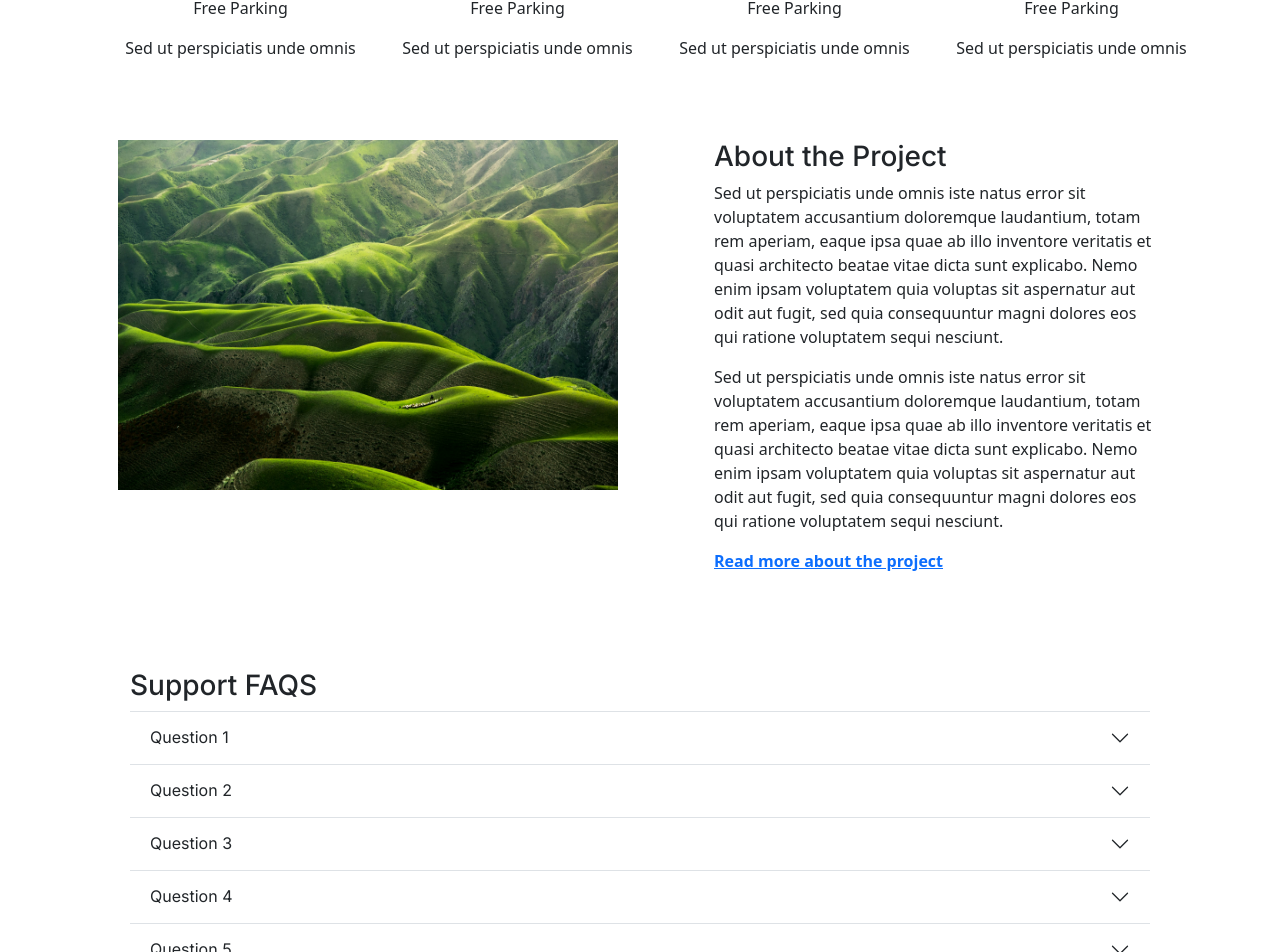
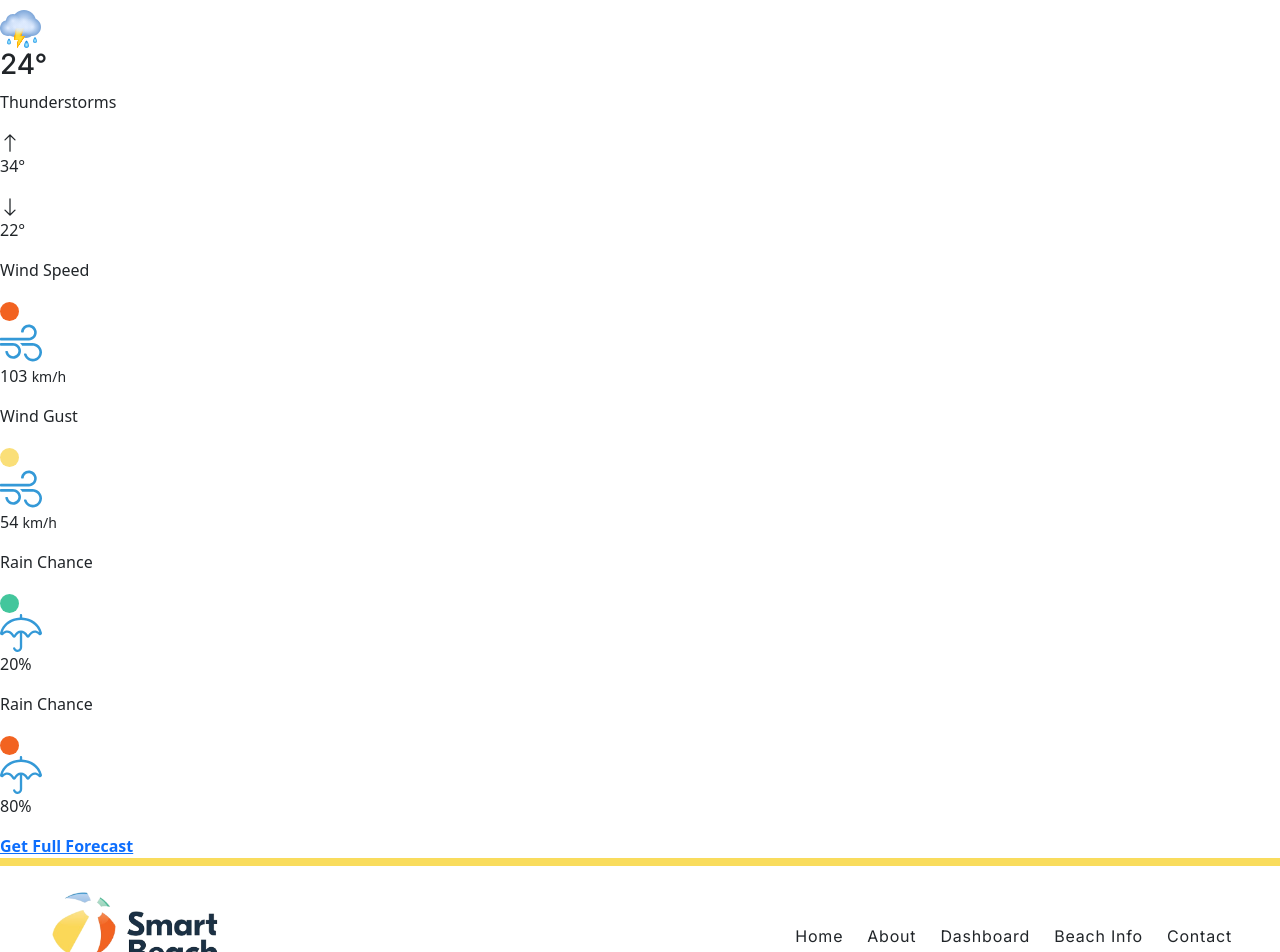
Before and after one commit to C-Blouin/SmartBeach, a React (Vite) app: page / in a window 1280 px wide. Shown: the part 295-1247 px from the top of the page. Built offline with nearby package versions, Linux system fonts and the light colour scheme.

Commit message:
Adding Landing Asset Imports & Hero Section Structure

```diff
--- a/src/views/Home.jsx
+++ b/src/views/Home.jsx
@@ -1,199 +1,135 @@
+// Global React Imports.
 import React from "react";
+import { useState, useEffect, useContext } from "react";
+
+// Hero Forecast Widget Icon Imports.
+import thunderstorm from "../images/landing/forecast-icons/thunderstorms.svg";
+import windSpeed from "../images/landing/forecast-icons/wind.svg";
+import rainChance from "../images/landing/forecast-icons/umbrella.svg";
+
+// Indicators Imports.
+import safeIndicator from "../images/landing/safety-indicators/safe.svg";
+import cautionIndicator from "../images/landing/safety-indicators/caution.svg";
+import dangerIndicator from "../images/landing/safety-indicators/danger.svg";
+
+// Why Section Icon Imports
+import reasonIcon from "../images/landing/reason-icons/reason-icon.svg";
+
+// About Image Imports
+import aboutImage from "../images/landing/about/about-image.svg";
+
+// Review Images Imports
+import reviewImage from "../images/landing/reviews/laura.png";
+
+// FAQS Image Imports
+import lifeBuoy from "../images/landing/faq/life-buoy.png";
 
 function Home() {
+
+	// Setting Document Title for the Home Page.
+	useEffect(() => {
+	document.title = 'Smart Beach | Home';
+	},[]);
+
 	return (
-    <section className="container reasons_why">
-      <h3>Why Kincardine</h3>
+
+		<div className="container-fluid p-0">
+
+		 	{/* Start of Hero Wrapper */}
+			<div className="hero-wrapper">
+
+				{/* Start of Hero Section */}
+				<div id="hero">
+
+					{/* Start of Hero Content */}
+					<section className="hero-content">
+						<h1>Station Beach <br /> Kincardine</h1>
 						<p>
-        Sed ut perspiciatis unde omnis iste natus error sit voluptatem
-        accusantium doloremque laudantium, totam rem aperiam, eaque ipsa quae ab
-        illo inventore veritatis et quasi architecto beatae vitae dicta sunt
-        explicabo.
+							Transitioning current data into safe swimming.
 						</p>
-      <a href="#">Read More</a>
-      <section className="reasons">
-        <ul className="row text-center">
-          <li className="col">
-            {/* with pseudo-elements we will add icons for each li */}
-            <p>Free Parking</p>
-            <p>Sed ut perspiciatis unde omnis</p>
-          </li>
-          <li className="col">
-            <p>Free Parking</p>
-            <p>Sed ut perspiciatis unde omnis</p>
-          </li>
-          <li className="col">
-            <p>Free Parking</p>
-            <p>Sed ut perspiciatis unde omnis</p>
-          </li>
-          <li className="col">
-            <p>Free Parking</p>
-            <p>Sed ut perspiciatis unde omnis</p>
-          </li>
-        </ul>
 					</section>
-      <section className="about_us row">
-        <div className="col mx-auto p-5">
-          <img src="/image.jpg" width="500" height="350" alt="" />
+					{/* End of Hero Content */}
+
+					{/* Start of Hero Forecast */}
+					<div className="hero-forecast">
+
+						{/* Primary Card */}
+						<div className="primary-card">
+							<img src={thunderstorm} alt="Thunderstorm" />
+							<div className="primary-card-content">
+								<article>
+									<h3>24°</h3>
+									<p>Thunderstorms</p>
+								</article>
+								<div className="temperature-container">
+									<div>
+										<svg xmlns="http://www.w3.org/2000/svg" width="20" height="20" fill="currentColor" className="bi bi-arrow-up" viewBox="0 0 16 16"><path fillRule="evenodd" d="M8 15a.5.5 0 0 0 .5-.5V2.707l3.146 3.147a.5.5 0 0 0 .708-.708l-4-4a.5.5 0 0 0-.708 0l-4 4a.5.5 0 1 0 .708.708L7.5 2.707V14.5a.5.5 0 0 0 .5.5"/>
+										</svg>
+										<p>34°</p>
 									</div>
-        <div className="col p-5">
-          <h3>About the Project</h3>
-          <p>
-            Sed ut perspiciatis unde omnis iste natus error sit voluptatem
-            accusantium doloremque laudantium, totam rem aperiam, eaque ipsa
-            quae ab illo inventore veritatis et quasi architecto beatae vitae
-            dicta sunt explicabo. Nemo enim ipsam voluptatem quia voluptas sit
-            aspernatur aut odit aut fugit, sed quia consequuntur magni dolores
-            eos qui ratione voluptatem sequi nesciunt.
-          </p>
-          <p>
-            Sed ut perspiciatis unde omnis iste natus error sit voluptatem
-            accusantium doloremque laudantium, totam rem aperiam, eaque ipsa
-            quae ab illo inventore veritatis et quasi architecto beatae vitae
-            dicta sunt explicabo. Nemo enim ipsam voluptatem quia voluptas sit
-            aspernatur aut odit aut fugit, sed quia consequuntur magni dolores
-            eos qui ratione voluptatem sequi nesciunt.{" "}
-          </p>
-          <a href="#">Read more about the project</a>
+									<div>
+										<svg xmlns="http://www.w3.org/2000/svg" width="20" height="20" fill="currentColor" className="bi bi-arrow-down" viewBox="0 0 16 16"><path fillRule="evenodd" d="M8 1a.5.5 0 0 1 .5.5v11.793l3.146-3.147a.5.5 0 0 1 .708.708l-4 4a.5.5 0 0 1-.708 0l-4-4a.5.5 0 0 1 .708-.708L7.5 13.293V1.5A.5.5 0 0 1 8 1"/>
+										</svg>
+										<p>22°</p>
 									</div>
-      </section>
-      <section
-        class="accordion accordion-flush questions p-5"
-        id="faqsQuestions"
-      >
-        <h3>Support FAQS</h3>
-        <article class="accordion-item">
-          <h2 class="accordion-header">
-            <button
-              class="accordion-button collapsed"
-              type="button"
-              data-bs-toggle="collapse"
-              data-bs-target="#collapseOne"
-              aria-expanded="true"
-              aria-controls="collapseOne"
-            >
-              Question 1
-            </button>
-          </h2>
-          <div
-            id="collapseOne"
-            class="accordion-collapse collapse"
-            data-bs-parent="#faqsQuestions"
-          >
-            <p class="accordion-body">
-              Sed ut perspiciatis unde omnis iste natus error sit voluptatem
-              accusantium doloremque laudantium, totam rem aperiam, eaque ipsa
-              quae ab illo inventore veritatis et quasi architecto beatae vitae
-              dicta sunt explicabo.
-            </p>
 								</div>
+							</div>
+						</div>
+
+						{/* Sub Card One */}
+						<article className="widget-card">
+							<div className="widget-top">
+								<p>Wind Speed</p>
+								<img src={dangerIndicator} alt="Danger Indicator" className="safety-indicators" />
+							</div>
+							<img src={windSpeed} alt="Wind Speed Icon" />
+							<p>103 <small>km/h</small></p>
 						</article>
-        <article class="accordion-item">
-          <h2 class="accordion-header">
-            <button
-              class="accordion-button collapsed"
-              type="button"
-              data-bs-toggle="collapse"
-              data-bs-target="#collapseTwo"
-              aria-expanded="false"
-              aria-controls="collapseTwo"
-            >
-              Question 2
-            </button>
-          </h2>
-          <div
-            id="collapseTwo"
-            class="accordion-collapse collapse"
-            data-bs-parent="#faqsQuestions"
-          >
-            <p class="accordion-body">
-              Sed ut perspiciatis unde omnis iste natus error sit voluptatem
-              accusantium doloremque laudantium, totam rem aperiam, eaque ipsa
-              quae ab illo inventore veritatis et quasi architecto beatae vitae
-              dicta sunt explicabo.
-            </p>
+
+						{/* Sub Card Two */}
+						<article className="widget-card">
+							<div className="widget-top">
+								<p>Wind Gust</p>
+								<img src={cautionIndicator} alt="Caution Indicator" className="safety-indicators" />
 							</div>
+							<img src={windSpeed} alt="Wind Gust Icon" />
+							<p>54 <small>km/h</small></p>
 						</article>
-        <article class="accordion-item">
-          <h2 class="accordion-header">
-            <button
-              class="accordion-button collapsed"
-              type="button"
-              data-bs-toggle="collapse"
-              data-bs-target="#collapseThree"
-              aria-expanded="false"
-              aria-controls="collapseThree"
-            >
-              Question 3
-            </button>
-          </h2>
-          <div
-            id="collapseThree"
-            class="accordion-collapse collapse"
-            data-bs-parent="#faqsQuestions"
-          >
-            <p class="accordion-body">
-              Sed ut perspiciatis unde omnis iste natus error sit voluptatem
-              accusantium doloremque laudantium, totam rem aperiam, eaque ipsa
-              quae ab illo inventore veritatis et quasi architecto beatae vitae
-              dicta sunt explicabo.
-            </p>
+
+						{/* Sub Card Three */}
+						<article className="widget-card">
+							<div className="widget-top">
+								<p>Rain Chance</p>
+								<img src={safeIndicator} alt="Safe Indicator" className="safety-indicators" />
 							</div>
+							<img src={rainChance} alt="Rain Chance Icon" />
+							<p>20%</p>
 						</article>
-        <article class="accordion-item">
-          <h2 class="accordion-header">
-            <button
-              class="accordion-button collapsed"
-              type="button"
-              data-bs-toggle="collapse"
-              data-bs-target="#collapseFour"
-              aria-expanded="false"
-              aria-controls="collapseFour"
-            >
-              Question 4
-            </button>
-          </h2>
-          <div
-            id="collapseFour"
-            class="accordion-collapse collapse"
-            data-bs-parent="#faqsQuestions"
-          >
-            <p class="accordion-body">
-              Sed ut perspiciatis unde omnis iste natus error sit voluptatem
-              accusantium doloremque laudantium, totam rem aperiam, eaque ipsa
-              quae ab illo inventore veritatis et quasi architecto beatae vitae
-              dicta sunt explicabo.
-            </p>
+
+						{/* Sub Card Four */}
+						<article className="widget-card">
+							<div className="widget-top">
+								<p>Rain Chance</p>
+								<img src={dangerIndicator} alt="Danger Indicator" className="safety-indicators" />
 							</div>
+							<img src={rainChance} alt="Rain Chance Icon" />
+							<p>80%</p>
 						</article>
-        <article class="accordion-item">
-          <h2 class="accordion-header">
-            <button
-              class="accordion-button collapsed"
-              type="button"
-              data-bs-toggle="collapse"
-              data-bs-target="#collapseFive"
-              aria-expanded="false"
-              aria-controls="collapseFive"
-            >
-              Question 5
-            </button>
-          </h2>
-          <div
-            id="collapseFive"
-            class="accordion-collapse collapse"
-            data-bs-parent="#faqsQuestions"
-          >
-            <p class="accordion-body">
-              Sed ut perspiciatis unde omnis iste natus error sit voluptatem
-              accusantium doloremque laudantium, totam rem aperiam, eaque ipsa
-              quae ab illo inventore veritatis et quasi architecto beatae vitae
-              dicta sunt explicabo.
-            </p>
+
+						{/* Forecast Call to Action */}
+						<a href="#" id="forecast-cta">Get Full Forecast</a>
+
 					</div>
-        </article>
-      </section>
-    </section>
+					{/* End of Hero Forecast */}
+
+				</div>
+				{/* End of Hero Section */}
+
+			</div>
+			{/* End of Hero Wrapper */}
+
+		</div>
+
 	);
 }
 export default Home;
```
Lines whose indentation alone changed are shown as unchanged.
